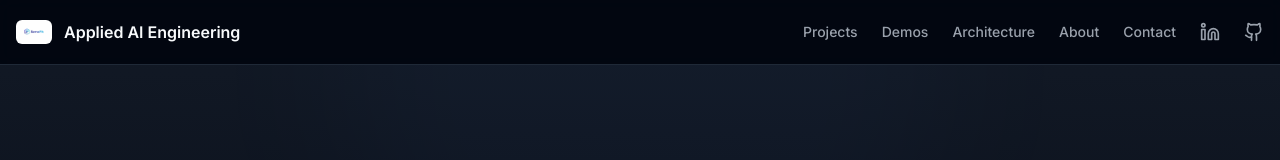
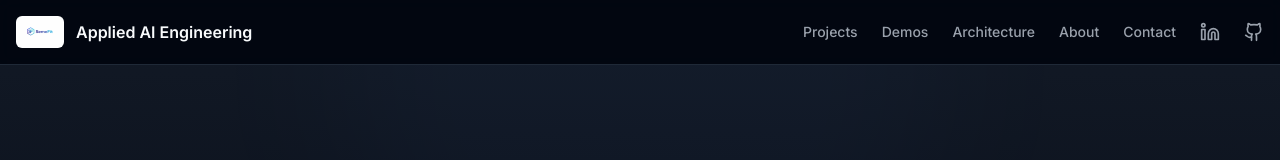
Before and after one commit to SemePro/ai-engineering-portfolio, a Next.js app in the folder ai-portfolio-web/: page / in a window 1280 px wide. Shown: the top 160 px of the page. Built offline with nearby package versions, Linux system fonts and the light colour scheme.

Commit message:
Increase logo size from 36px to 48px

```diff
--- a/ai-portfolio-web/src/components/layout/footer.tsx
+++ b/ai-portfolio-web/src/components/layout/footer.tsx
@@ -12,8 +12,8 @@ export function Footer() {
               <Image
                 src="/logo.png"
                 alt="Logo"
-                width={36}
-                height={36}
+                width={48}
+                height={48}
                 className="rounded-md"
               />
               <span className="font-semibold">Applied AI Engineering Portfolio</span>
--- a/ai-portfolio-web/src/components/layout/header.tsx
+++ b/ai-portfolio-web/src/components/layout/header.tsx
@@ -27,8 +27,8 @@ export function Header() {
           <Image
             src="/logo.png"
             alt="Logo"
-            width={36}
-            height={36}
+            width={48}
+            height={48}
             className="rounded-md"
           />
           <span className="hidden font-semibold sm:inline-block">
```
